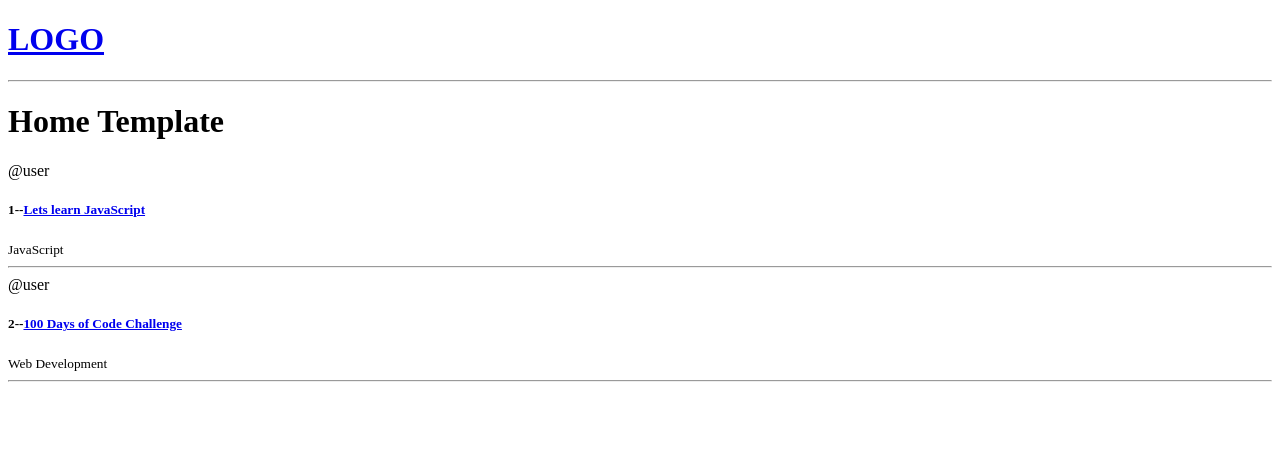
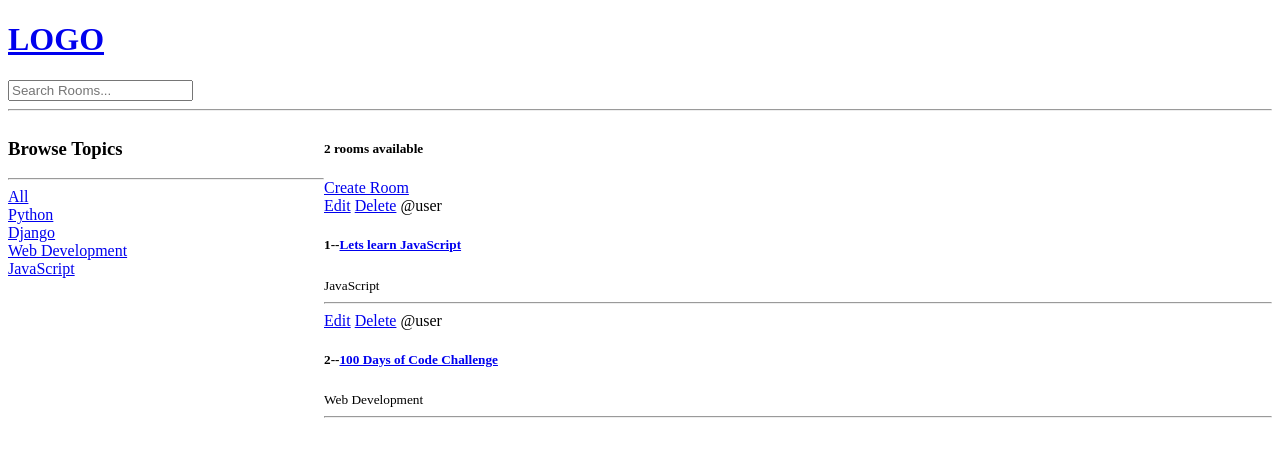
Before and after one commit to bainash10/Django-Learning, a Django app: page / in a window 1280 px wide. Shown: the top 457 px of the page. Run offline with Django 4.2, Linux system fonts and the light colour scheme; data comes from the database, SQL or seed files in the repository; both versions use the stored data as it was after the commit.

Commit message:
git push origin master

```diff
--- a/base/models.py
+++ b/base/models.py
@@ -17,6 +17,9 @@ class Room(models.Model):
     updated=models.DateTimeField(auto_now=True) #auto_now takes snapshot everytime
     created = models.DateTimeField(auto_now_add=True) #auto_now_add takes snapshot when we save the instance, for initial time
 
+    class Meta:
+        ordering = ['-updated', '-created']
+
     def  __str__(self):
         return self.name
 
--- a/base/templates/base/home.html
+++ b/base/templates/base/home.html
@@ -2,11 +2,39 @@
 
 {% block content %}
 
-<h1>Home Template</h1>
+<style>
+    .home-container{
+        display: grid;
+        grid-template-columns: 1fr 3fr;
+    }
+</style>
+
+
+<div class="home-container">
+
     <div>
+        <h3>Browse Topics</h3>
+        <hr>
+
+        <div>
+            <a href="{%url 'home' %}">All</a>
+        </div>
+
+        {%for topic in topics%}
+            <div>
+                <a href="{%url 'home' %}?q={{topic.name}}">{{topic.name}}</a>
+            </div>
+        {%endfor%}
+    </div>
+
+    <div>
+        <h5>{{room_count}} rooms available</h5>
+        <a href="{%url 'create-room'%}">Create Room</a>
         <div>
         {% for room in rooms %}
             <div>
+                <a href="{%url 'update-room' room.id %}">Edit</a>
+                <a href="{%url 'delete-room' room.id %}">Delete</a>
                 <span>@{{room.host.username}}</span>
                 <h5>{{room.id}}--<a href="{% url 'room' room.id %}">{{room.name}}</a></h5>
                 <small>{{room.topic.name}}</small>
@@ -16,4 +44,6 @@
         </div>
     </div>
 
+</div>
+
 {% endblock content %}
--- a/base/urls.py
+++ b/base/urls.py
@@ -4,4 +4,7 @@ from . import views
 urlpatterns = [
     path('', views.home, name="home"),
     path('room/<str:pk>/', views.room, name="room"),
+    path('create-room/', views.createRoom, name="create-room"),
+    path('update-room/<str:pk>/', views.updateRoom, name="update-room"),
+    path('delete-room/<str:pk>/', views.deleteRoom, name="delete-room"),
 ]
--- a/base/views.py
+++ b/base/views.py
@@ -1,6 +1,8 @@
-from django.shortcuts import render
+from django.shortcuts import render, redirect
 from django.http import HttpResponse
-from .models import Room
+from .models import Room, Topic
+from django.db.models import Q
+from .forms import RoomForm
 
 # Create your views here.
 # rooms=[
@@ -10,9 +12,18 @@ from .models import Room
 # ]
 
 def home(request):
-    rooms = Room.objects.all()
-    context={'rooms':rooms}
-    return render(request, 'base/home.html', {'rooms':rooms})
+    q=request.GET.get('q') if request.GET.get('q')!=None else ''
+    rooms = Room.objects.filter(
+        Q(topic__name__icontains=q) |
+        Q(name__icontains=q) |
+        Q(description__icontains=q)
+        )
+    topics=Topic.objects.all()
+    room_count=rooms.count()
+    context={'rooms':rooms, 'topics':topics, 'room_count': room_count}
+    return render(request, 'base/home.html', context)
+
+
 
 def room(request,pk):
     room = Room.objects.get(id=pk)
@@ -22,3 +33,33 @@ def room(request,pk):
     #         room = i
     context = {'room':room}
     return render(request, 'base/room.html', context)
+
+def createRoom(request):
+    form =RoomForm()
+    if request.method == 'POST':
+        form = RoomForm(request.POST)
+        if form.is_valid():
+            form.save()
+            return redirect('home')
+
+    context={'form':form}
+    return render(request, 'base/room_form.html', context)
+
+def updateRoom(request, pk):
+    room = Room.objects.get(id=pk)
+    form = RoomForm(instance=room)
+
+    if request.method == 'POST':
+        form = RoomForm(request.POST, instance=room)
+        if form.is_valid():
+            form.save()
+            return redirect('home')
+    context={'form':form}
+    return render(request, 'base/room_form.html', context)
+
+def deleteRoom(request, pk):
+    room = Room.objects.get(id=pk)
+    if request.method == 'POST':
+        room.delete()
+        return redirect('home')
+    return render(request, 'base/delete.html', {'obj':room})
--- a/templates/navbar.html
+++ b/templates/navbar.html
@@ -1,2 +1,7 @@
 <a href="/"><h1>LOGO</h1></a>
+
+<form method="GET" action="{%url 'home'%}">
+    <input type="text" name="q" placeholder="Search Rooms..."/>
+
+</form>
 <hr>
```
Also changed, not shown: base/forms.py (added, +7 -0 lines), base/templates/base/delete.html (added, +13 -0 lines), base/templates/base/room_form.html (added, +12 -0 lines), db.sqlite3. Lines whose indentation alone changed are shown as unchanged.
